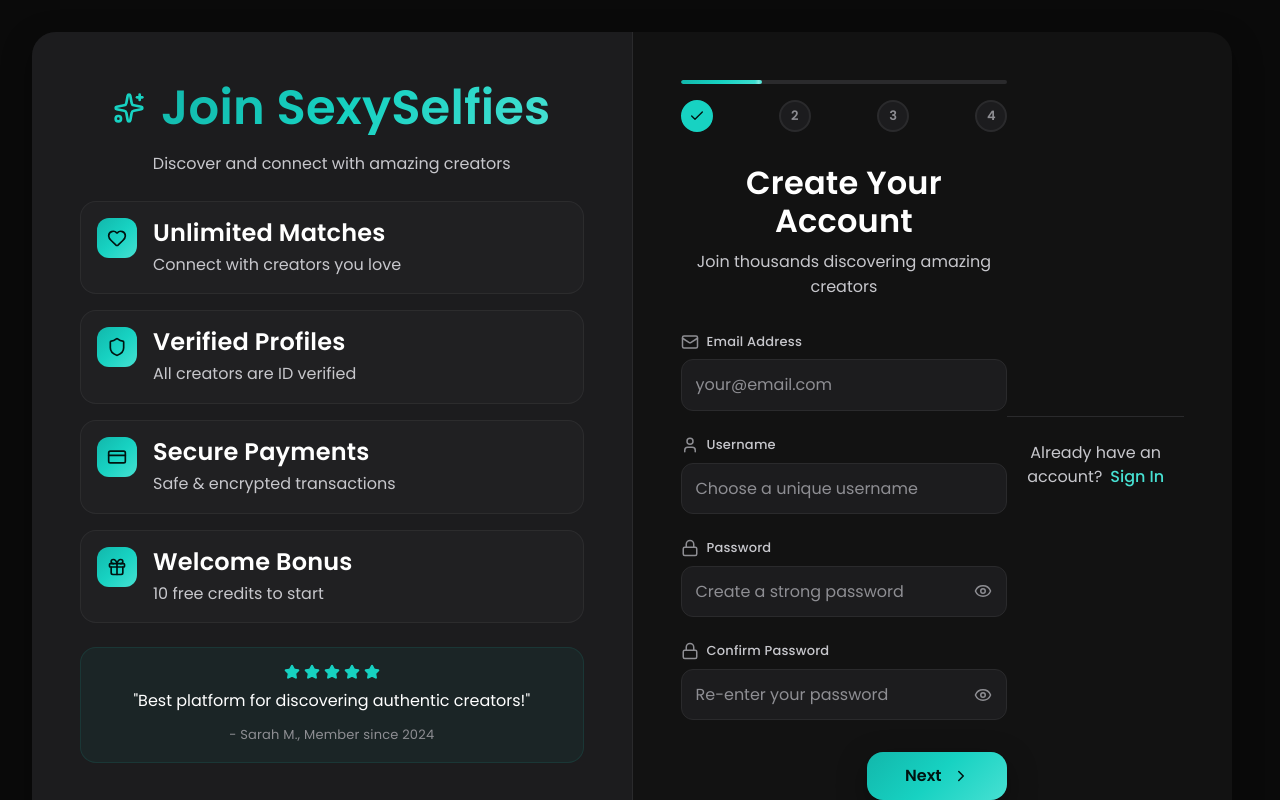
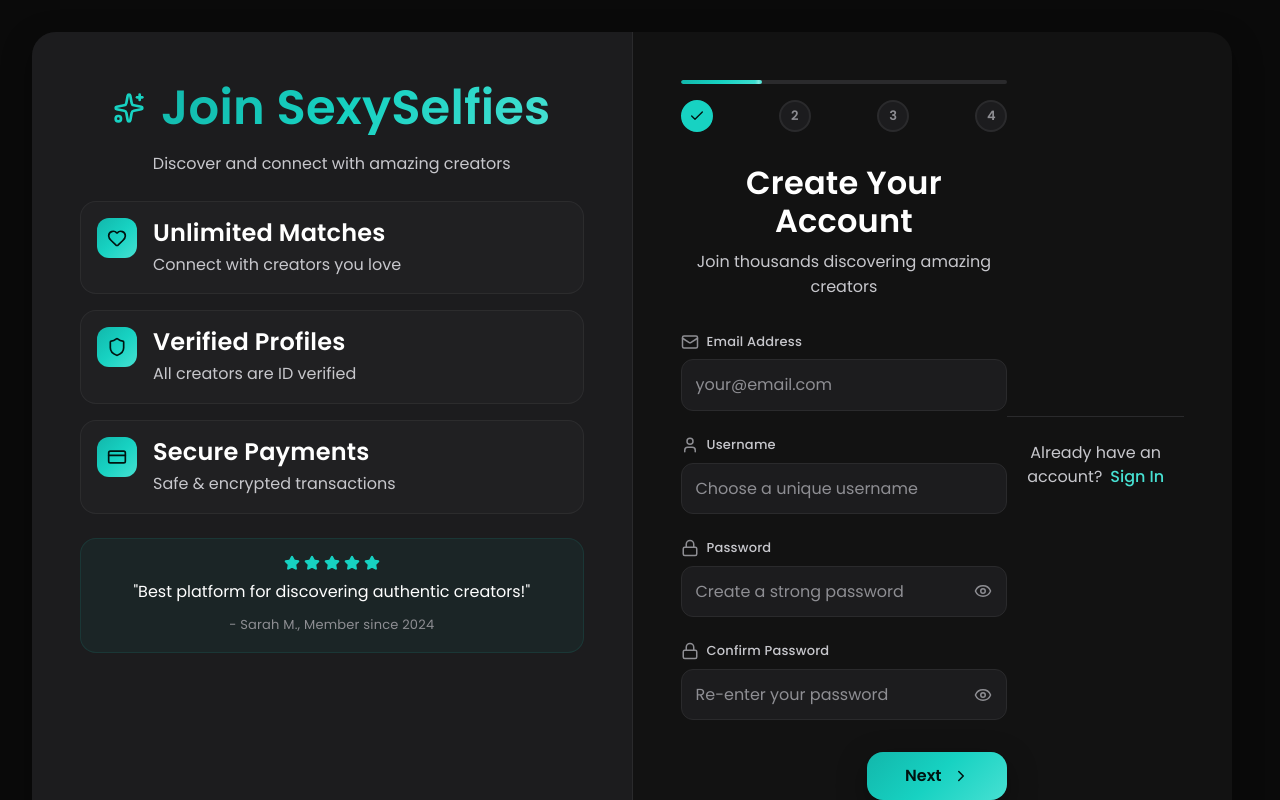
Before and after one commit to silverfoxmediaco/sexyselfies, a React (Vite) app in the folder frontend/: page /member/register in a window 1280 px wide. Built offline with nearby package versions, Linux system fonts and the light colour scheme; no server answers.

Commit message:
same fixes

```diff
--- a/frontend/src/pages/MemberRegistration.jsx
+++ b/frontend/src/pages/MemberRegistration.jsx
@@ -73,8 +73,7 @@
   const memberBenefits = [
     { icon: <Heart size={20} />, title: 'Unlimited Matches', description: 'Connect with creators you love' },
     { icon: <Shield size={20} />, title: 'Verified Profiles', description: 'All creators are ID verified' },
-    { icon: <CreditCard size={20} />, title: 'Secure Payments', description: 'Safe & encrypted transactions' },
-    { icon: <Gift size={20} />, title: 'Welcome Bonus', description: '10 free credits to start' }
+    { icon: <CreditCard size={20} />, title: 'Secure Payments', description: 'Safe & encrypted transactions' }
   ];
 
   // Validate email
```
